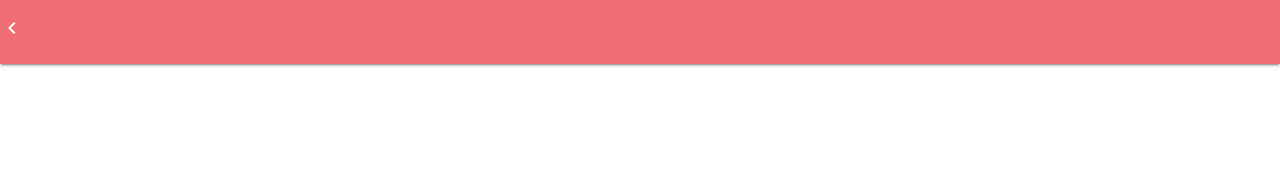
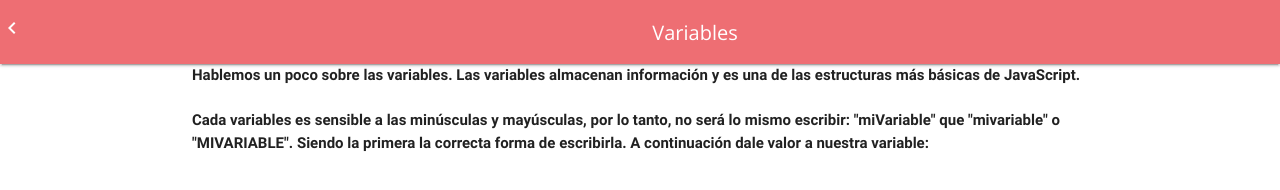
Before and after one commit to laureenpe/winterIsHere, a website: page screen5a.html in a window 1280 px wide. Drawn offline with nearby package versions, Linux system fonts and the light colour scheme; a web font is replaced by a local one.

Commit message:
SUBIENDO DE NUEVO

```diff
--- a/assets/sass/_cami.scss
+++ b/assets/sass/_cami.scss
@@ -45,3 +45,13 @@
 .arrow{
 	position: relative;
 }
+
+.nav-wrapper{
+	.brand-logo{
+		position: relative;
+		bottom: 55px;
+		left: 55px;
+		font-family: $openSans;
+		font-size: 20px;
+	}
+}
--- a/screen5a.html
+++ b/screen5a.html
@@ -26,6 +26,17 @@
     	</div>
   	</nav>
 
+  	<div class="container">
+  		<div class="row">
+  			<div class="col l12 m12 s12">
+  				<p>Hablemos un poco sobre las variables. Las variables almacenan información y es una de las estructuras más básicas de JavaScript.
+  				<br>
+  				<br>
+  				Cada variables es sensible a las minúsculas y mayúsculas, por lo tanto, no será lo mismo escribir: "miVariable" que "mivariable" o "MIVARIABLE". Siendo la primera la correcta forma de escribirla. A continuación dale valor a nuestra variable: </p>
+  			</div>
+  		</div>
+  	</div>
+
 	<script src="dist/js/script.js"></script>
 </body>
 
```
Also changed, not shown: dist/css/style.min.css.
